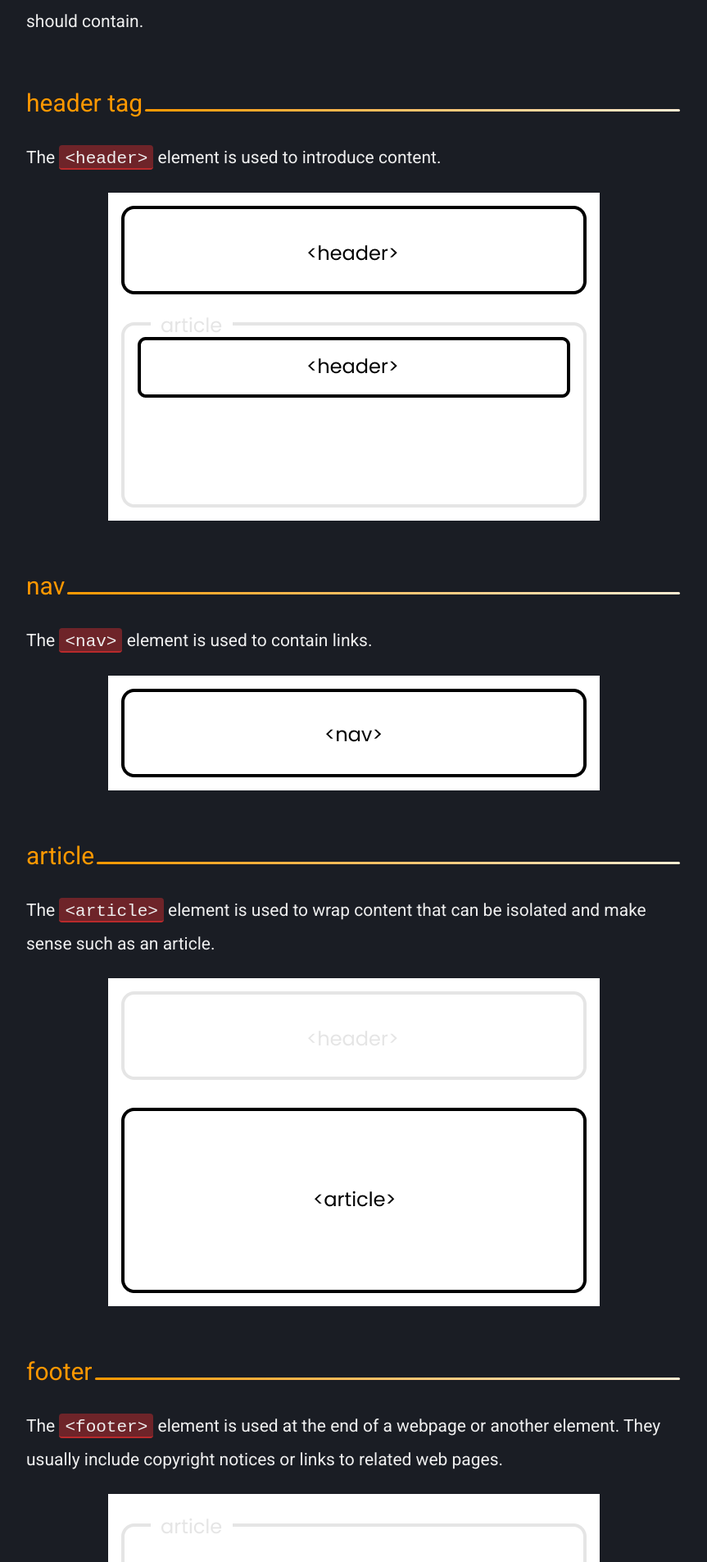
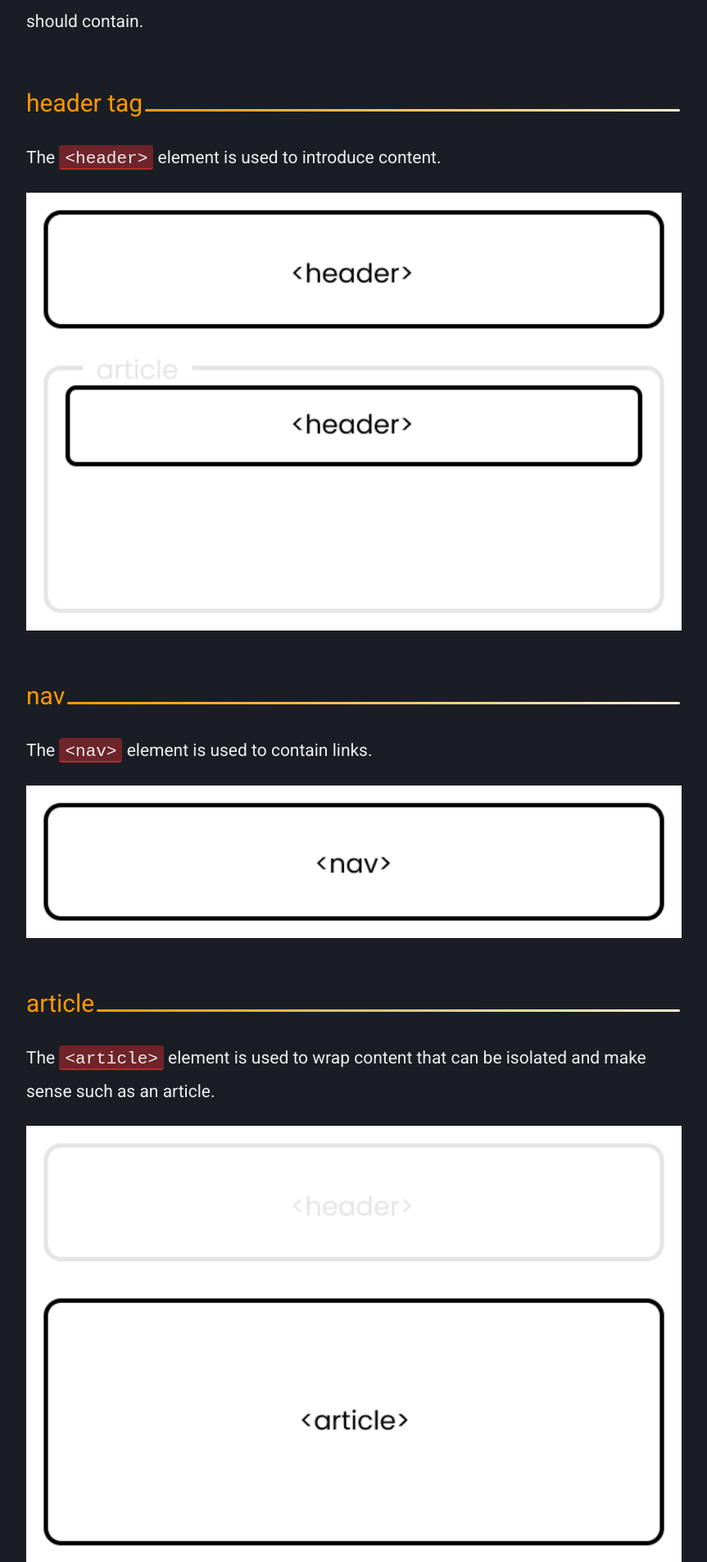
Before and after one commit to codinglead/codinglead.github.io, a Jekyll site: the page built from _posts/2019-09-02-semantic-html.md, in a window 1280 px wide. Shown: the part 364-2269 px from the top of the page at 82% size, without its empty margins (208-1071 px from the left). Built offline with Jekyll 4.4.1, drawn with Linux system fonts in a browser that asks for light colours; comment, search, counter and statistics services are not loaded.

Commit message:
set images to width 100%

```diff
--- a/css/base.css
+++ b/css/base.css
@@ -30,3 +30,7 @@ main {
 a {
   text-decoration: none;;
 }
+
+.proj img {
+  width: 100%;
+}
```
